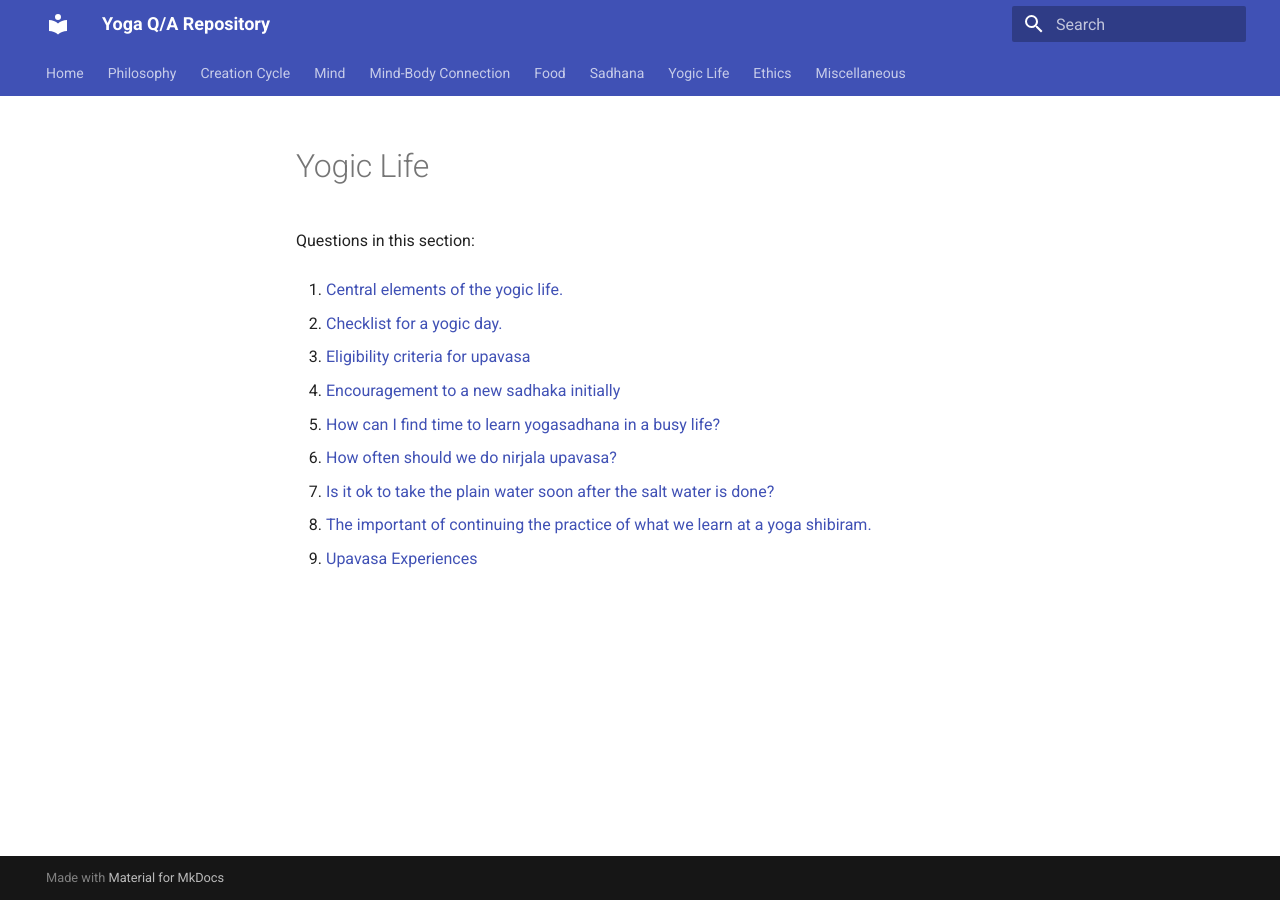
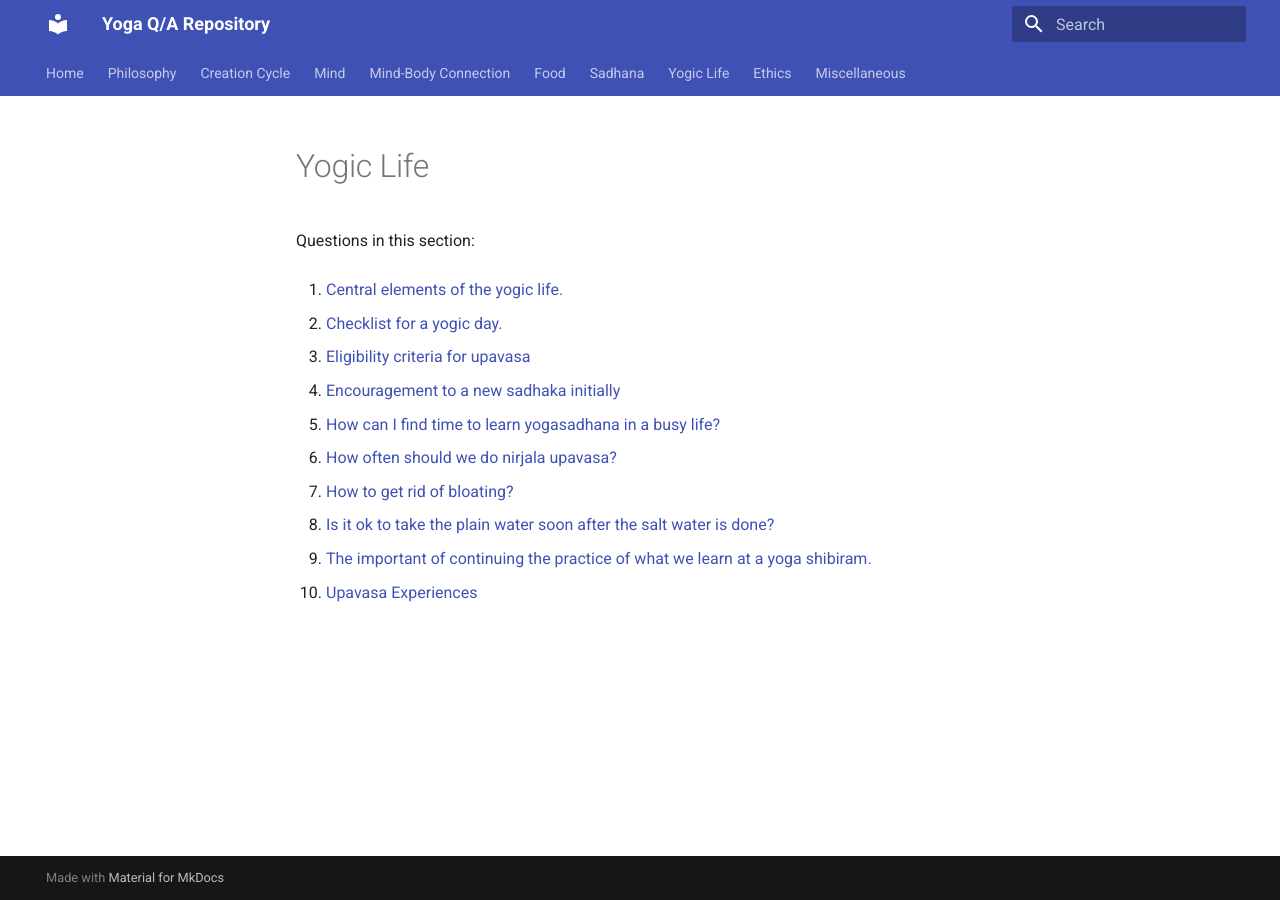
Before and after one commit to yogiclife/yoga-qa, an MkDocs documentation site: the page built from docs/yogic-life/README.md, in a window 1280 px wide. Built offline with MkDocs 1.6.1 and Material for MkDocs 9.7.7, drawn with Linux system fonts in a browser that asks for light colours.

Commit message:
Update topic indices [skip ci]

```diff
--- a/docs/yogic-life/README.md
+++ b/docs/yogic-life/README.md
@@ -14,8 +14,10 @@ Questions in this section:
 
 6. [How often should we do nirjala upavasa?](how-often-should-we-do-nirjala-upavasa-20260628-115448.md)
 
-7. [Is it ok to take the plain water soon after the salt water is done?](is-it-ok-to-take-the-plain-water-soon-after-the-salt-water-is-done-20260629-073315.md)
+7. [How to get rid of bloating?](how-to-get-rid-of-bloating-20260629-074146.md)
 
-8. [The important of continuing the practice of what we learn at a yoga shibiram.](the-important-of-continuing-the-practice-of-what-we-learn-at-a-yoga-shibiram-20260628-132817.md)
+8. [Is it ok to take the plain water soon after the salt water is done?](is-it-ok-to-take-the-plain-water-soon-after-the-salt-water-is-done-20260629-073315.md)
 
-9. [Upavasa Experiences](upavasa-experiences-20260629-073507.md)
+9. [The important of continuing the practice of what we learn at a yoga shibiram.](the-important-of-continuing-the-practice-of-what-we-learn-at-a-yoga-shibiram-20260628-132817.md)
+
+10. [Upavasa Experiences](upavasa-experiences-20260629-073507.md)
```
